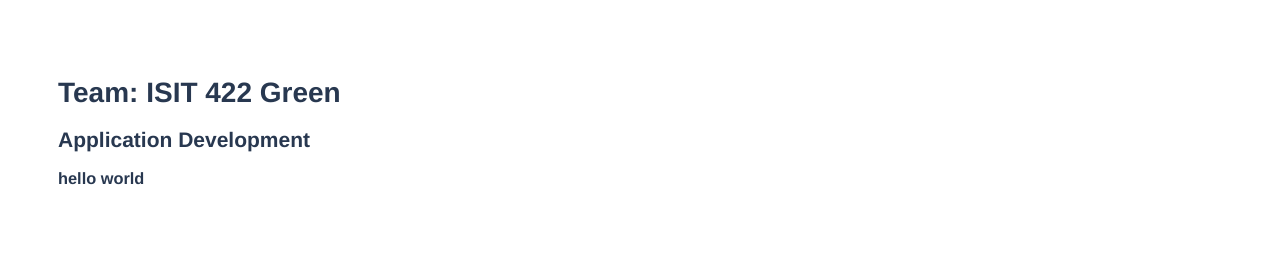
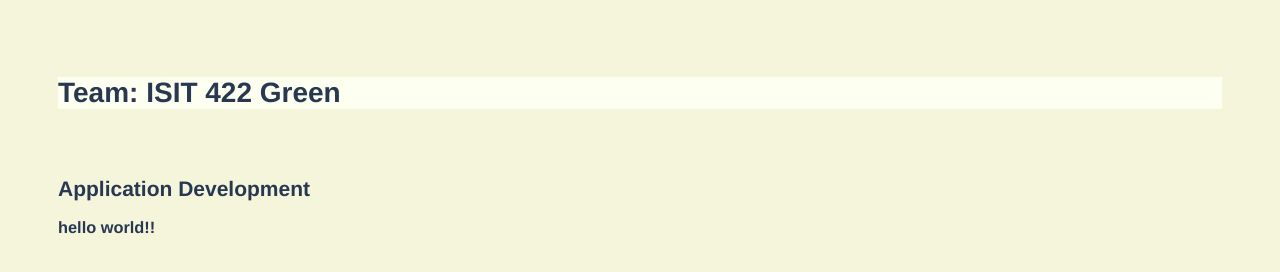
Before and after one commit to TeamGreen11/ISIT422Green, a website: page NodeToDo/public/index.html in a window 1280 px wide. Drawn offline with Linux system fonts and the light colour scheme.

Commit message:
background color

```diff
--- a/NodeToDo/public/index.html
+++ b/NodeToDo/public/index.html
@@ -4,16 +4,17 @@
 <head>
 <meta charset="utf-8">
 
-<title>Team ISIT 422</title>
+<title>Team ISIT-422</title>
 <meta name ="description" content="test page">
 <meta name="author" content="team Green">
 
 <link rel="stylesheet" href="stylesheets/style.css">
 </head>
-<body>
-	<h1>Team: ISIT 422 Green</h1>
+<body style="background-color: beige;">
+	<h1 style = "background-color: rgb(253, 255, 240);">Team: ISIT 422 Green</h1>
+	<br><br>
 	<h2> Application Development<h2>
-<h3> hello world </h3>
+<h3> hello world!! </h3>
 <script src ="javascripts/main.js"></script>
 </body>
 </html>
```
